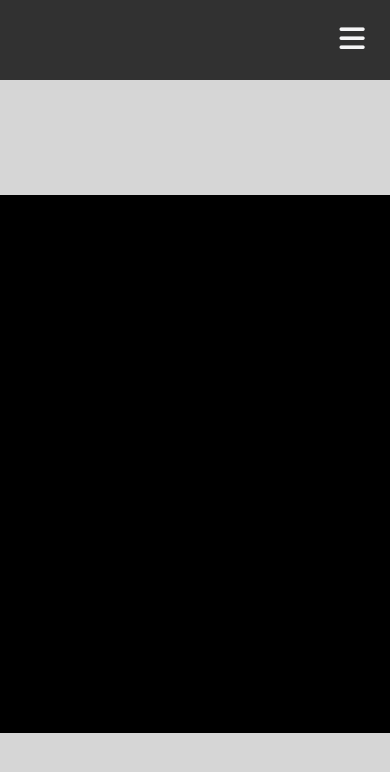
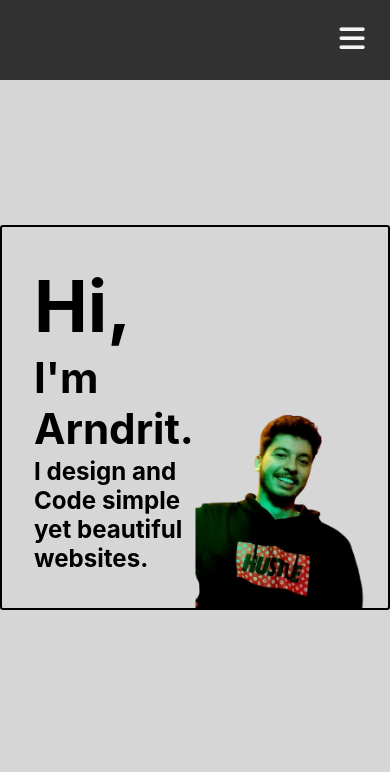
Before and after one commit to arndritb/starlabs-project, a React (Create React App) app in the folder starlabs/: page / in a window 390 px wide. Shown: the top 772 px of the page. Built offline with nearby package versions, Linux system fonts and the light colour scheme.

Commit message:
added some content in main and made it responsive

```diff
--- a/starlabs/src/Components/Pages/Home.css
+++ b/starlabs/src/Components/Pages/Home.css
@@ -1,18 +1,46 @@
+
 .box{
-    height: 91vh;
+    height: 80vh;
     display: flex;
     justify-content: center;
     align-items: center;
-    position: sticky;
     z-index: 1;
 }
 
-.innerbox{
+  .innerbox{
     display: flex;
     justify-content: center;
-    align-items: center;
-    height: 70%;
+    height: 56.5%;
      width: 100%;
     max-width: 1200px;
-    background-color: black;
+    /* background-color: black; */
+     border: solid #000 2px;
+    border-radius: 3px;
 }
+
+
+.subbox{
+    width: 50%;
+    position: relative;
+    display: flex;
+}
+
+.subbox .pic{
+    position: absolute;
+    bottom: 0;
+    left: 50%;
+    transform: translate(-50%, 0%);
+    width: 100%;
+    height: auto;
+    cursor: pointer;
+}
+
+.text{
+    font-size: 36px;
+    padding: 2rem;
+    cursor: pointer;
+
+    display: flex;
+    flex-direction: column;
+    justify-content: space-evenly;
+}
--- a/starlabs/src/Components/Pages/Home.js
+++ b/starlabs/src/Components/Pages/Home.js
@@ -1,11 +1,23 @@
 import React from "react";
 import './Home.css';
+import Me from '../Assets/Images/prof.png'
 
 export const Home = () => {
     return(
         <div className="box">
             <div className="innerbox">
-            <h1>Home osht qitu maxwidth 1500</h1>
+            {/* <h1>Home osht qitu maxwidth 1500</h1> */}
+
+                <div className="subbox" id="one">
+                    <div className="text">
+                        <h1>Hi,</h1>
+                        <h3>I'm Arndrit.</h3>
+                        <h6>I design and Code simple yet beautiful websites.</h6>
+                    </div>
+                </div>
+                <div className="subbox" id="two">
+                    <img className="pic" src={Me} alt='Profile Pic' />
+                </div>
             </div>
         </div>
     )
--- a/starlabs/src/components/Navbar.js
+++ b/starlabs/src/components/Navbar.js
@@ -7,8 +7,6 @@ function NavBar(props){
     const [click, setClick] = useState(false);
 
     const handleClick = () => setClick(!click);
-
-    const [darkMode, setDarkMode] = useState(false);
 
     return(
         <>
```
Also changed, not shown: starlabs/src/Components/Assets/Images/prof.png (added).
